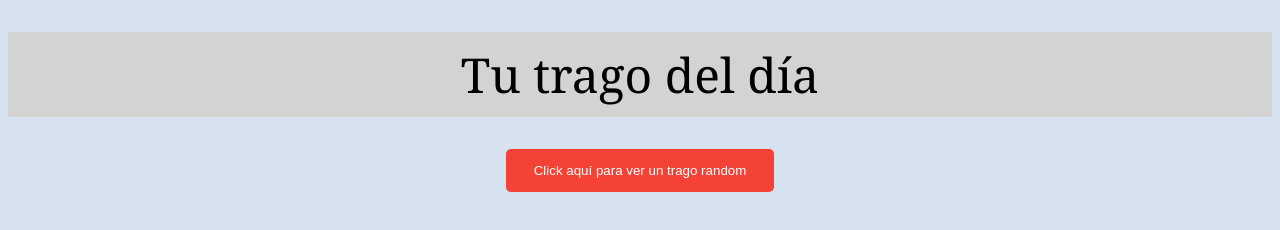
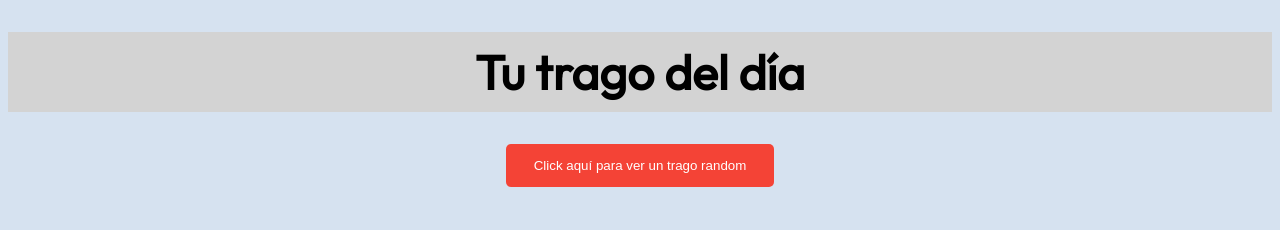
Before and after one commit to vanesuarez/api-cocktails, a plain HTML site: page index.html in a window 1280 px wide. Drawn offline with Linux system fonts and the light colour scheme.

Commit message:
css changes

```diff
--- a/index.html
+++ b/index.html
@@ -4,6 +4,7 @@
     <meta charset="UTF-8">
     <meta name="viewport" content="width=device-width, initial-scale=1.0">
     <link rel="stylesheet" href="styles.css">
+    <link href='https://fonts.googleapis.com/css?family=Outfit' rel='stylesheet'>
     <title>Random Cocktail</title>
 </head>
 <body>
--- a/script.js
+++ b/script.js
@@ -20,9 +20,9 @@ async function showElements() {
     console.log(elements);
     div.innerHTML = "";
 
-      // Crea un h2 para el nombre
+    // Crea un h2 para el nombre
     const cocktailName = document.createElement("h2");
-    cocktailName.textContent = elements.drinks[0].strDrink;; // accede al nombre dentro del objeto
+    cocktailName.textContent = elements.drinks[0].strDrink; // accede al nombre dentro del objeto
     div.appendChild(cocktailName);
 
     // Crea un img para la imagen
--- a/styles.css
+++ b/styles.css
@@ -1,13 +1,13 @@
 body {
     background-color: hsl(212, 45%, 89%);
-	font-family: 'Helvetica', sans-serif;
+	font-family: 'Outfit';
     text-align: center;
 }
 
 h1 {
     background-color: lightgray;
     padding: 10px;
-    font: 3em Georgia;
+    font-size: 3rem;
 }
 
 #button {
```
